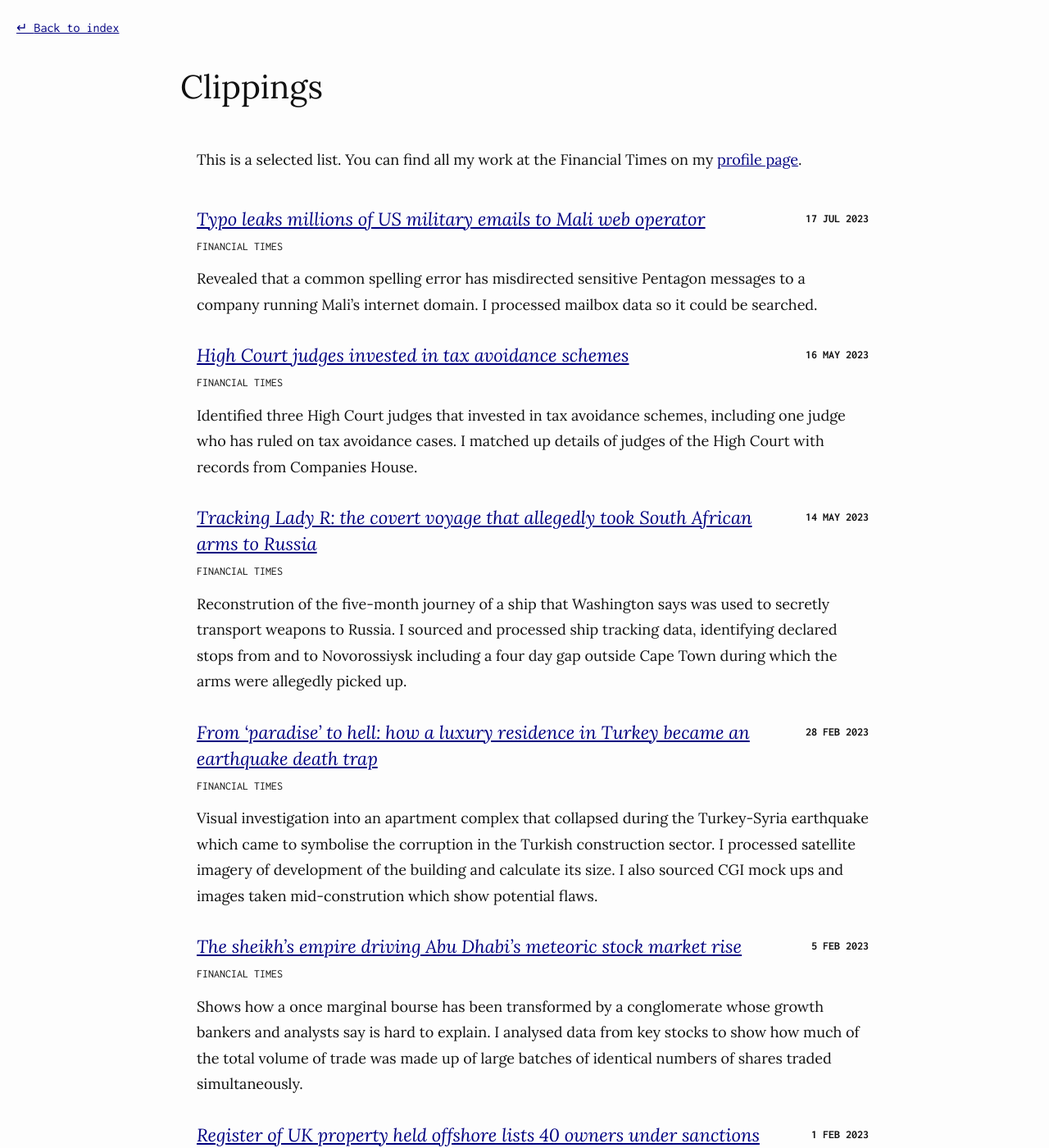
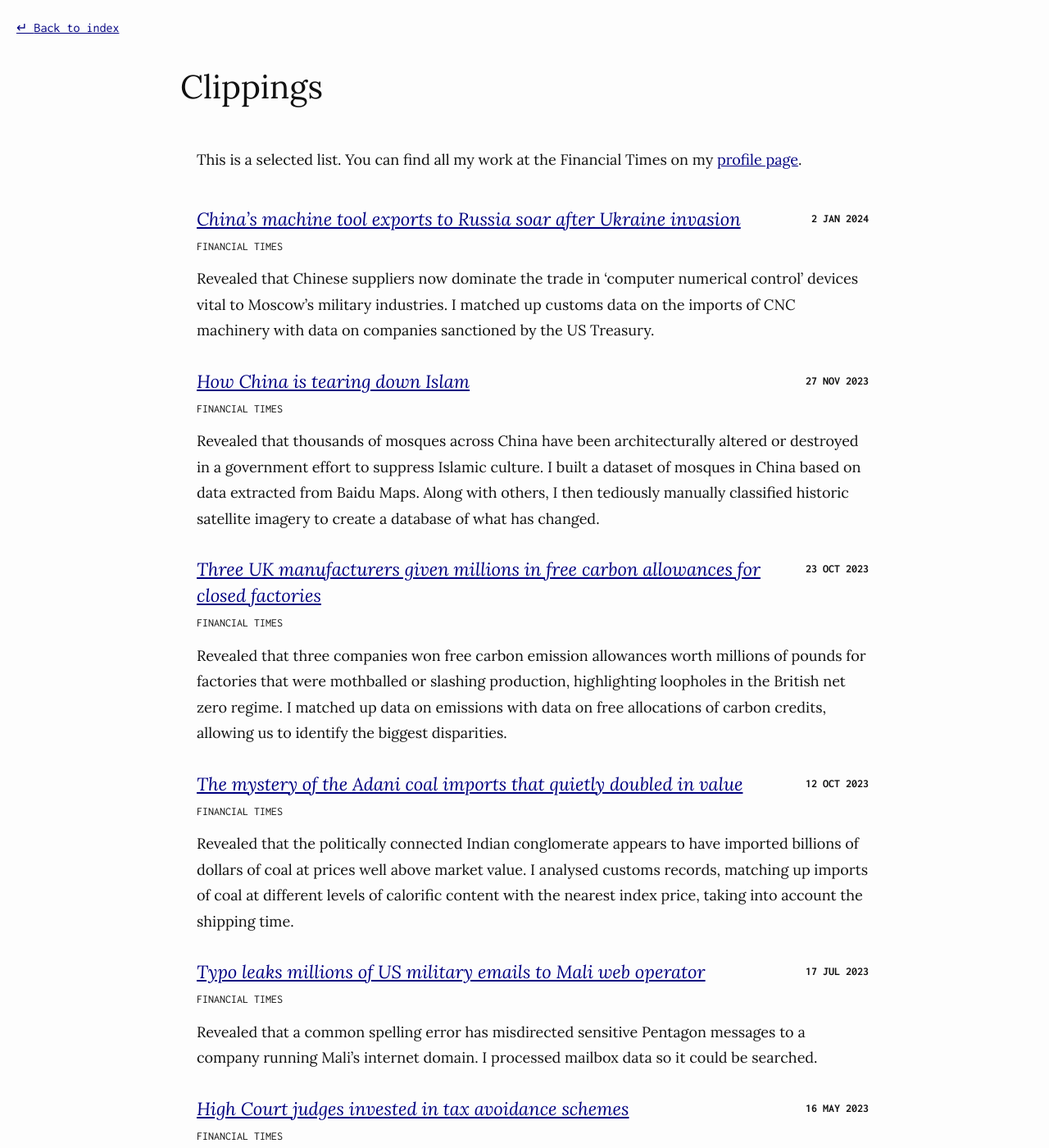
Before and after one commit to maxharlow/maxharlow.github.io, a Jekyll site: the page built from clippings.md, in a window 1280 px wide and 1400 px high. Shown: the whole window at 82% size. Built offline with Jekyll 4.4.1, drawn with Linux system fonts in a browser that asks for light colours; some of the changed text lies outside the part shown.

Commit message:
Add recent clippings

```diff
--- a/_data/clippings.yaml
+++ b/_data/clippings.yaml
@@ -1,3 +1,79 @@
+-   title: China’s machine tool exports to Russia soar after Ukraine invasion
+    publication: Financial Times
+    web:
+        - title: China’s advanced machine tool exports to Russia soar after Ukraine invasion
+          link: https://www.ft.com/content/d16c688d-9579-4f1d-a84f-ca29ca2f0bc0
+          date: 02-01-2024
+          credit: byline
+          type: feature
+    print:
+        - title: Chinese exports of machine tools to Russia surge
+          date: 03-01-2024
+          credit: byline
+          type: news story
+          slot: inside
+    summary: |
+        Revealed that Chinese suppliers now dominate the trade in ‘computer numerical control’ devices vital to Moscow’s military industries.
+    contribution: |
+        I matched up customs data on the imports of CNC machinery with data on companies sanctioned by the US Treasury.
+
+-   title: How China is tearing down Islam
+    publication: Financial Times
+    web:
+        - title: How China is tearing down Islam
+          link: https://ig.ft.com/china-mosques
+          date: 27-11-2023
+          credit: end-credit
+          type: feature
+    print:
+        - title: How China is tearing down Islam
+          date: 28-11-2023
+          credit: end-credit
+          type: news story
+          slot: big read
+    summary: |
+        Revealed that thousands of mosques across China have been architecturally altered or destroyed in a government effort to suppress Islamic culture.
+    contribution: |
+        I built a dataset of mosques in China based on data extracted from Baidu Maps. Along with others, I then tediously manually classified historic satellite imagery to create a database of what has changed.
+
+-   title: Three UK manufacturers given millions in free carbon allowances for closed factories
+    publication: Financial Times
+    web:
+        - title: Three UK manufacturers given millions in free carbon allowances for closed plants
+          link: https://www.ft.com/content/50229b7c-e937-482d-9923-dea25dea6fc7
+          date: 23-10-2023
+          credit: byline
+          type: news story
+    print:
+        - title: Big groups reap free carbon allowances despite idle factories
+          date: 24-10-2023
+          credit: none
+          type: news story
+          slot: inside
+    summary: |
+        Revealed that three companies won free carbon emission allowances worth millions of pounds for factories that were mothballed or slashing production, highlighting loopholes in the British net zero regime.
+    contribution: |
+        I matched up data on emissions with data on free allocations of carbon credits, allowing us to identify the biggest disparities.
+
+-   title: The mystery of the Adani coal imports that quietly doubled in value
+    publication: Financial Times
+    web:
+        - title: The mystery of the Adani coal imports that quietly doubled in value
+          link: https://www.ft.com/content/7aadb3d7-4a03-44ba-a01e-8ddd8bce29ed
+          date: 12-10-2023
+          credit: byline
+          type: feature
+    print:
+        - title: Adani and the mysterious coal price rises
+          date: 13-10-2023
+          credit: byline
+          type: feature
+          slot: big read
+    summary: |
+        Revealed that the politically connected Indian conglomerate appears to have imported billions of dollars of coal at prices well above market value.
+    contribution: |
+        I analysed customs records, matching up imports of coal at different levels of calorific content with the nearest index price, taking into account the shipping time.
+
 -   title: Typo leaks millions of US military emails to Mali web operator
     publication: Financial Times
     web:
@@ -8,7 +84,7 @@
           type: news story
     print:
         - title: "US military emails sent to Mali by mistake after 'typo leak'"
-          date: 17-05-2022
+          date: 18-07-2023
           credit: byline
           type: news story
           slot: inside
@@ -45,7 +121,7 @@
           credit: byline
           type: feature
     summary: |
-        Reconstrution of the five-month journey of a ship that Washington says was used to secretly transport weapons to Russia.
+        Reconstruction of the five-month journey of a ship that Washington says was used to secretly transport weapons to Russia.
     contribution: |
         I sourced and processed ship tracking data, identifying declared stops from and to Novorossiysk including a four day gap outside Cape Town during which the arms were allegedly picked up.
 
@@ -66,7 +142,7 @@
     summary: |
         Visual investigation into an apartment complex that collapsed during the Turkey-Syria earthquake which came to symbolise the corruption in the Turkish construction sector.
     contribution: |
-        I processed satellite imagery of development of the building and calculate its size. I also sourced CGI mock ups and images taken mid-constrution which show potential flaws.
+        I processed satellite imagery of development of the building and calculate its size. I also sourced CGI mock ups and images taken mid-construction which show potential flaws.
 
 -   title: The sheikh’s empire driving Abu Dhabi’s meteoric stock market rise
     publication: Financial Times
```
